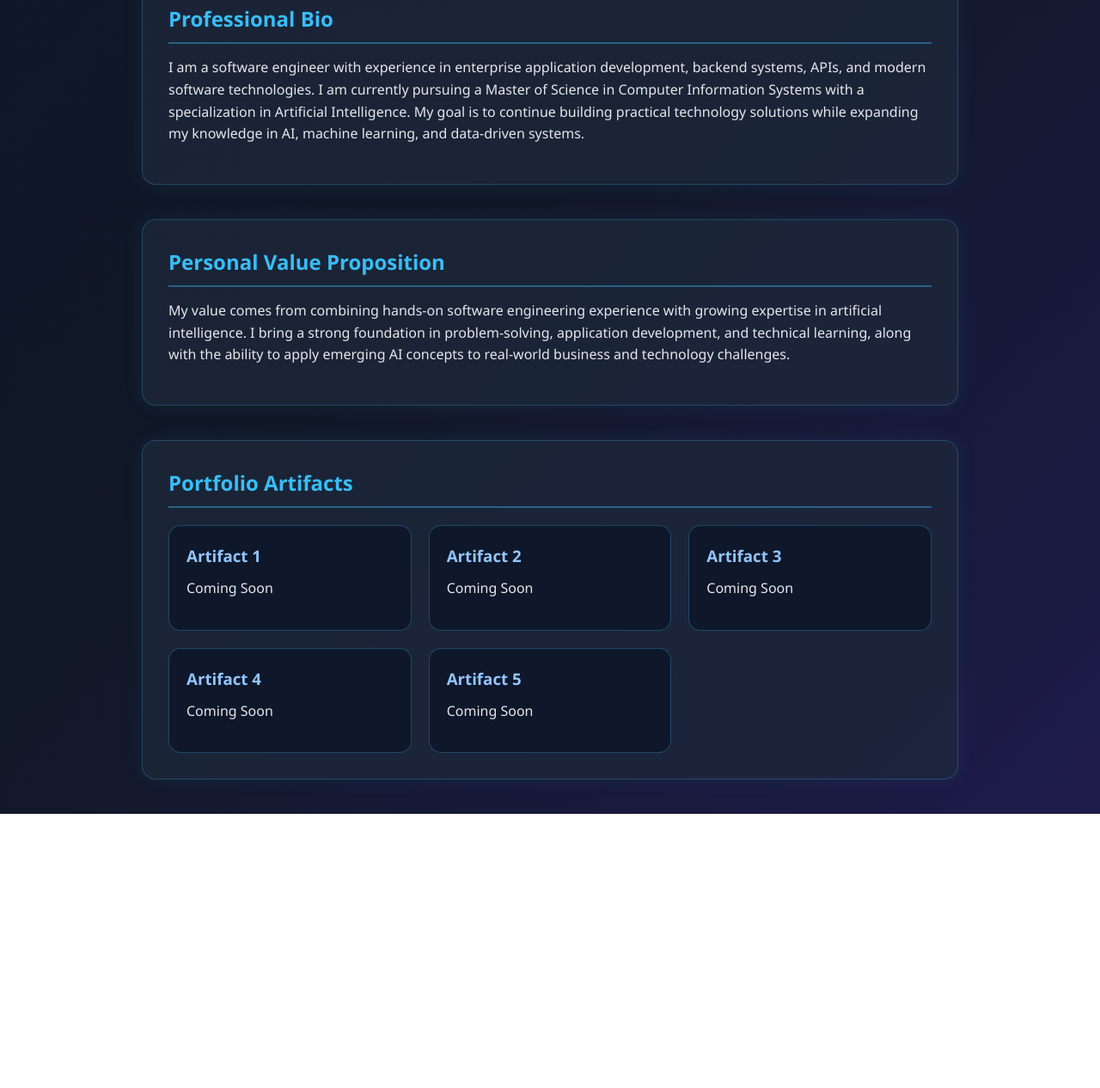
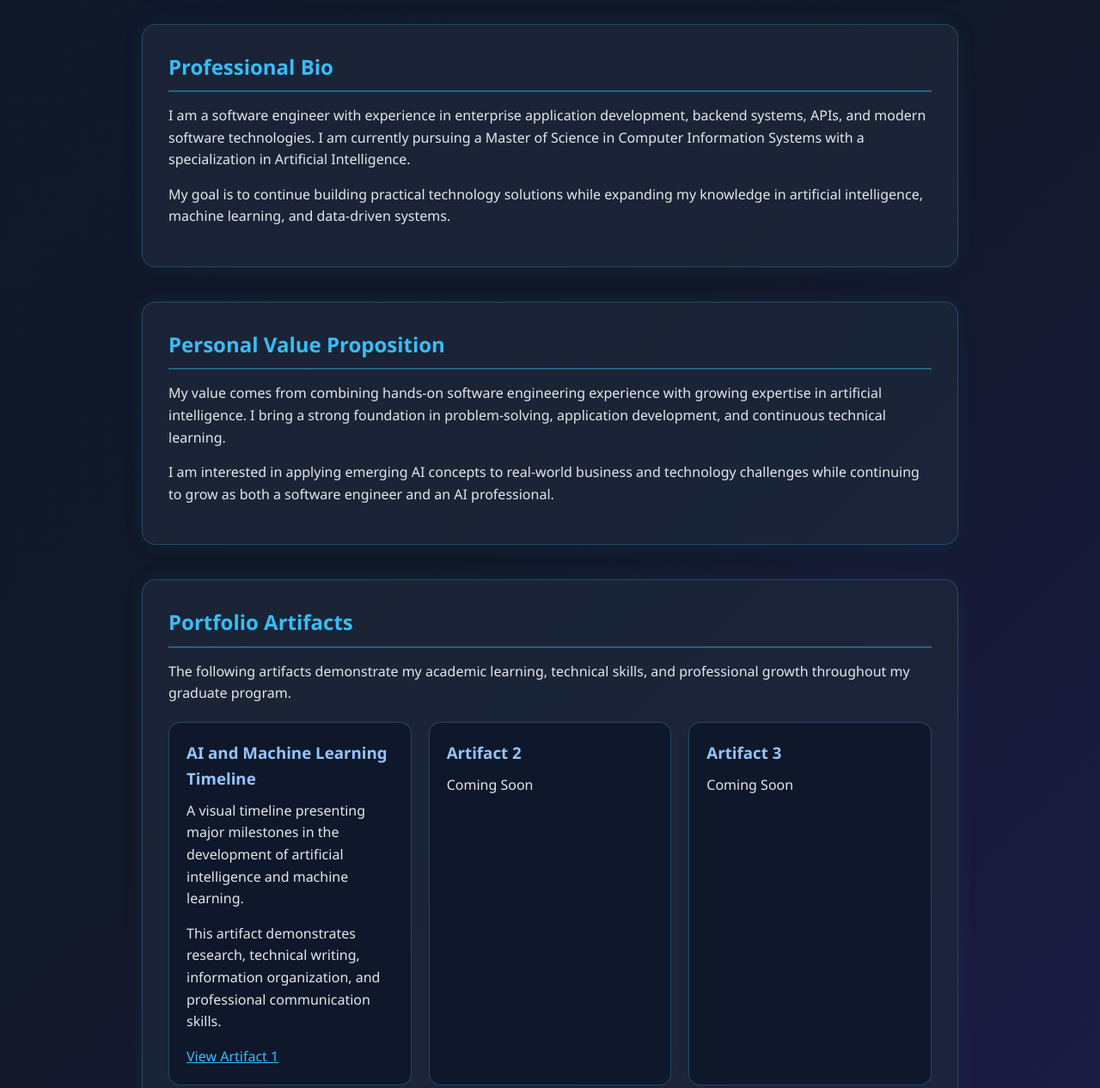
Before and after one commit to rita-crypto/ritakhadka.github.io, a plain HTML site: page index.html in a window 1280 px wide. Shown: the part 532-1798 px from the top of the page at 86% size. Before the commit the page ends 1479 px from the top, so only its background shows below. Drawn offline with Linux system fonts and the light colour scheme.

Commit message:
Refactor index.html for improved structure and content
Updated the structure of the HTML document to include a proper doctype, head, and body sections. Added navigation links and organized content into sections for better readability.

```diff
--- a/index.html
+++ b/index.html
@@ -1,61 +1,131 @@
+<!DOCTYPE html>
+<html lang="en">
+<head>
+  <meta charset="UTF-8">
+  <meta name="viewport" content="width=device-width, initial-scale=1.0">
+
+  <title>Rita Khadka | Professional Portfolio</title>
+
+  <link rel="stylesheet" href="style.css">
+</head>
+
+<body>
+
   <header>
     <h1>Rita Khadka</h1>
-  <p>Software Engineer | M.S. Computer Information Systems – AI Specialization</p>
-  <link rel="stylesheet" href="style.css">
+
+    <p>
+      Software Engineer | M.S. Computer Information Systems – AI Specialization
+    </p>
+
+    <nav>
+      <a href="#welcome">Welcome</a>
+      <a href="#bio">Professional Bio</a>
+      <a href="#value">Value Proposition</a>
+      <a href="#artifacts">Portfolio Artifacts</a>
+    </nav>
   </header>
 
-<section>
+  <main>
+
+    <section id="welcome">
       <h2>Welcome</h2>
+
       <p>
-    Welcome to my professional portfolio. This website highlights my academic growth,
-    technical skills, and professional development as I continue my graduate studies
-    in artificial intelligence and information systems.
+        Welcome to my professional portfolio. This website highlights my academic
+        growth, technical skills, and professional development as I continue my
+        graduate studies in artificial intelligence and information systems.
       </p>
     </section>
 
-<section>
+    <section id="bio">
       <h2>Professional Bio</h2>
+
       <p>
-    I am a software engineer with experience in enterprise application development,
-    backend systems, APIs, and modern software technologies. I am currently pursuing
-    a Master of Science in Computer Information Systems with a specialization in
-    Artificial Intelligence. My goal is to continue building practical technology
-    solutions while expanding my knowledge in AI, machine learning, and data-driven systems.
+        I am a software engineer with experience in enterprise application
+        development, backend systems, APIs, and modern software technologies.
+        I am currently pursuing a Master of Science in Computer Information
+        Systems with a specialization in Artificial Intelligence.
+      </p>
+
+      <p>
+        My goal is to continue building practical technology solutions while
+        expanding my knowledge in artificial intelligence, machine learning,
+        and data-driven systems.
       </p>
     </section>
 
-<section>
+    <section id="value">
       <h2>Personal Value Proposition</h2>
+
       <p>
-    My value comes from combining hands-on software engineering experience with
-    growing expertise in artificial intelligence. I bring a strong foundation in
-    problem-solving, application development, and technical learning, along with the
-    ability to apply emerging AI concepts to real-world business and technology challenges.
+        My value comes from combining hands-on software engineering experience
+        with growing expertise in artificial intelligence. I bring a strong
+        foundation in problem-solving, application development, and continuous
+        technical learning.
+      </p>
+
+      <p>
+        I am interested in applying emerging AI concepts to real-world business
+        and technology challenges while continuing to grow as both a software
+        engineer and an AI professional.
       </p>
     </section>
 
-<section>
+    <section id="artifacts">
       <h2>Portfolio Artifacts</h2>
+
+      <p>
+        The following artifacts demonstrate my academic learning, technical
+        skills, and professional growth throughout my graduate program.
+      </p>
+
       <div class="artifact-grid">
+
         <div class="artifact-card">
-      <h3>Artifact 1</h3>
-      <p>Coming Soon</p>
+          <h3>AI and Machine Learning Timeline</h3>
+
+          <p>
+            A visual timeline presenting major milestones in the development
+            of artificial intelligence and machine learning.
+          </p>
+
+          <p>
+            This artifact demonstrates research, technical writing,
+            information organization, and professional communication skills.
+          </p>
+
+          <a href="ai-timeline.html">View Artifact 1</a>
         </div>
+
         <div class="artifact-card">
           <h3>Artifact 2</h3>
           <p>Coming Soon</p>
         </div>
+
         <div class="artifact-card">
           <h3>Artifact 3</h3>
           <p>Coming Soon</p>
         </div>
+
         <div class="artifact-card">
           <h3>Artifact 4</h3>
           <p>Coming Soon</p>
         </div>
+
         <div class="artifact-card">
           <h3>Artifact 5</h3>
           <p>Coming Soon</p>
         </div>
+
       </div>
     </section>
+
+  </main>
+
+  <footer>
+    <p>&copy; 2026 Rita Khadka. Professional Portfolio.</p>
+  </footer>
+
+</body>
+</html>
```
Lines whose indentation alone changed are shown as unchanged.
